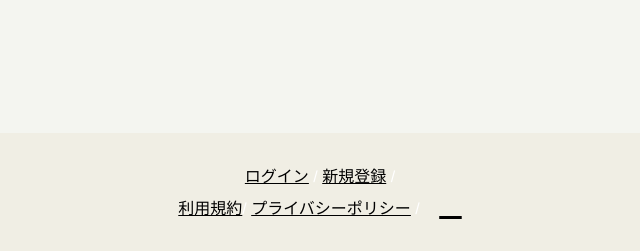
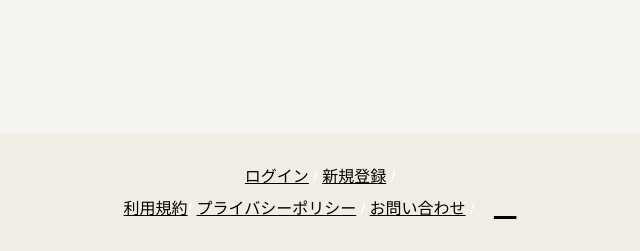
Before and after one commit to hawkcookie/CATALY, a Rails app: page / in a window 1280 px wide. Shown: the part 3827-4078 px from the top of the page, without its empty margins (320-960 px from the left). Run offline with Rails 7, Linux system fonts and the light colour scheme; style sheets or scripts are compiled from the project's sources; some libraries are stand-ins or nearby versions.

Commit message:
icon_try

```diff
--- a/app/views/comments/index.html.erb
+++ b/app/views/comments/index.html.erb
@@ -170,7 +170,7 @@
         <%= link_to "ログアウト", destroy_user_session_path, method: :delete %> /<!-- ログアウトをする -->
         <br><%= link_to "利用規約", destroy_user_session_path, method: :delete %>/
         <%= link_to "プライバシーポリシー", "https://www.kiyac.app/plivacypolicy/H6rB0RKR7nEDnfaNb3TJ" ,target: :_blank %> /
-
+        <%= link_to "お問い合わせ", "https://www.kiyac.app/plivacypolicy/H6rB0RKR7nEDnfaNb3TJ" ,target: :_blank %> /
 
 
         <div class="twitter_end">
@@ -401,7 +401,7 @@
           <%= link_to "新規登録", new_user_registration_path, class: 'post' %> <!-- 新規登録画面に移行する -->/
           <br><%= link_to "利用規約", destroy_user_session_path, method: :delete %>/
           <%= link_to "プライバシーポリシー", "https://www.kiyac.app/plivacypolicy/H6rB0RKR7nEDnfaNb3TJ" ,target: :_blank %> /
-
+          <%= link_to "お問い合わせ", "https://www.kiyac.app/plivacypolicy/H6rB0RKR7nEDnfaNb3TJ" ,target: :_blank %> /
           <div class="twitter_end">
             <%= link_to  "https://twitter.com/Cataly_teacher",target: :_blank do %>
             <i class="fab fa-twitter-square"></i>
--- a/app/views/layouts/application.html.erb
+++ b/app/views/layouts/application.html.erb
@@ -8,7 +8,7 @@
     <%= stylesheet_link_tag    'application', media: 'all', 'data-turbolinks-track': 'reload' %>
     <%= javascript_include_tag 'application', 'data-turbolinks-track': 'reload' %>
     <%= favicon_link_tag('favicon_icon.png') %>
-    <link rel="apple-touch-icon" href="assets/apple-touch-icon.png">
+    <link rel="apple-touch-icon" href="apple-touch-icon.png">
     <meta name="viewport" content="width=device-width,initial-scale=1">
   </head>
 
```
